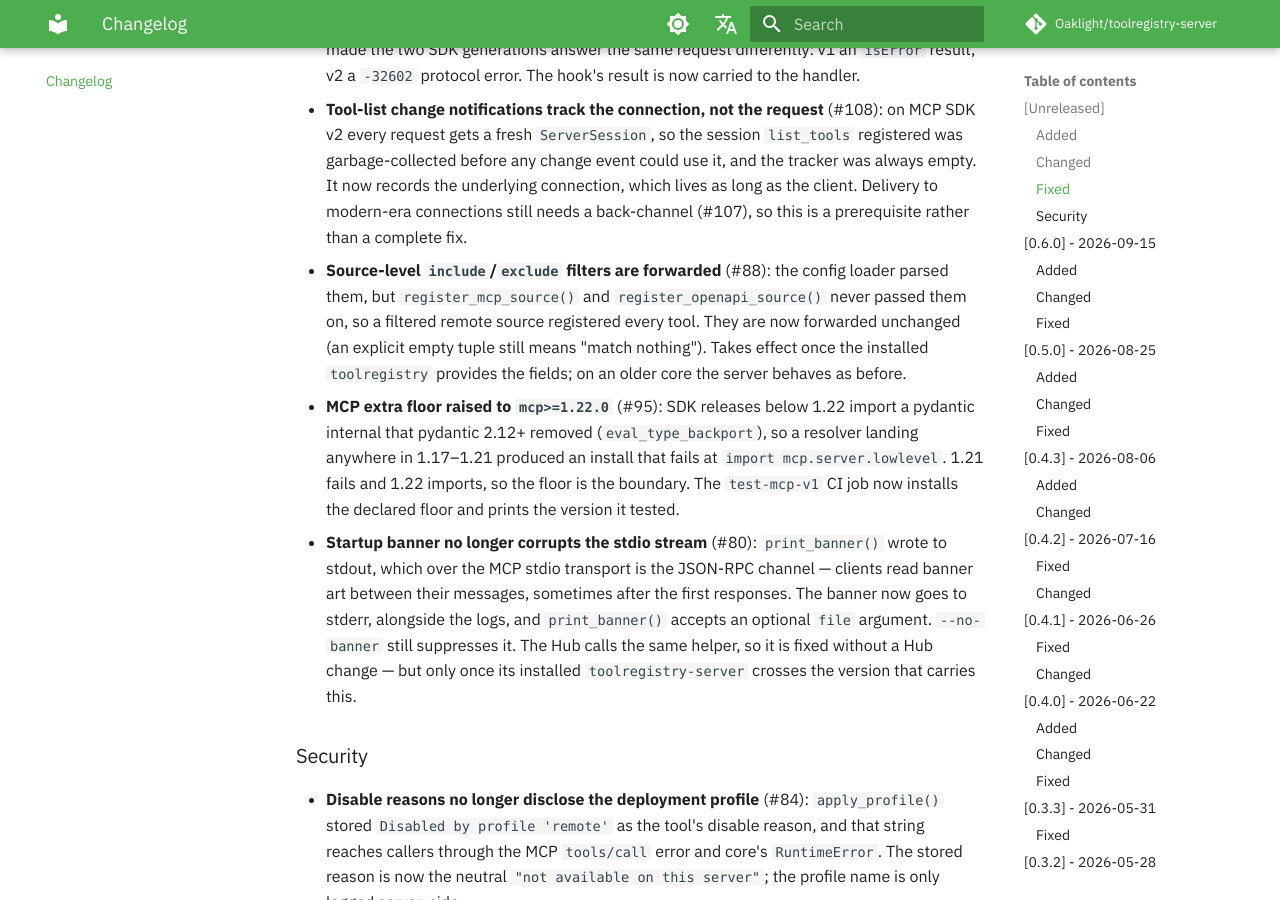
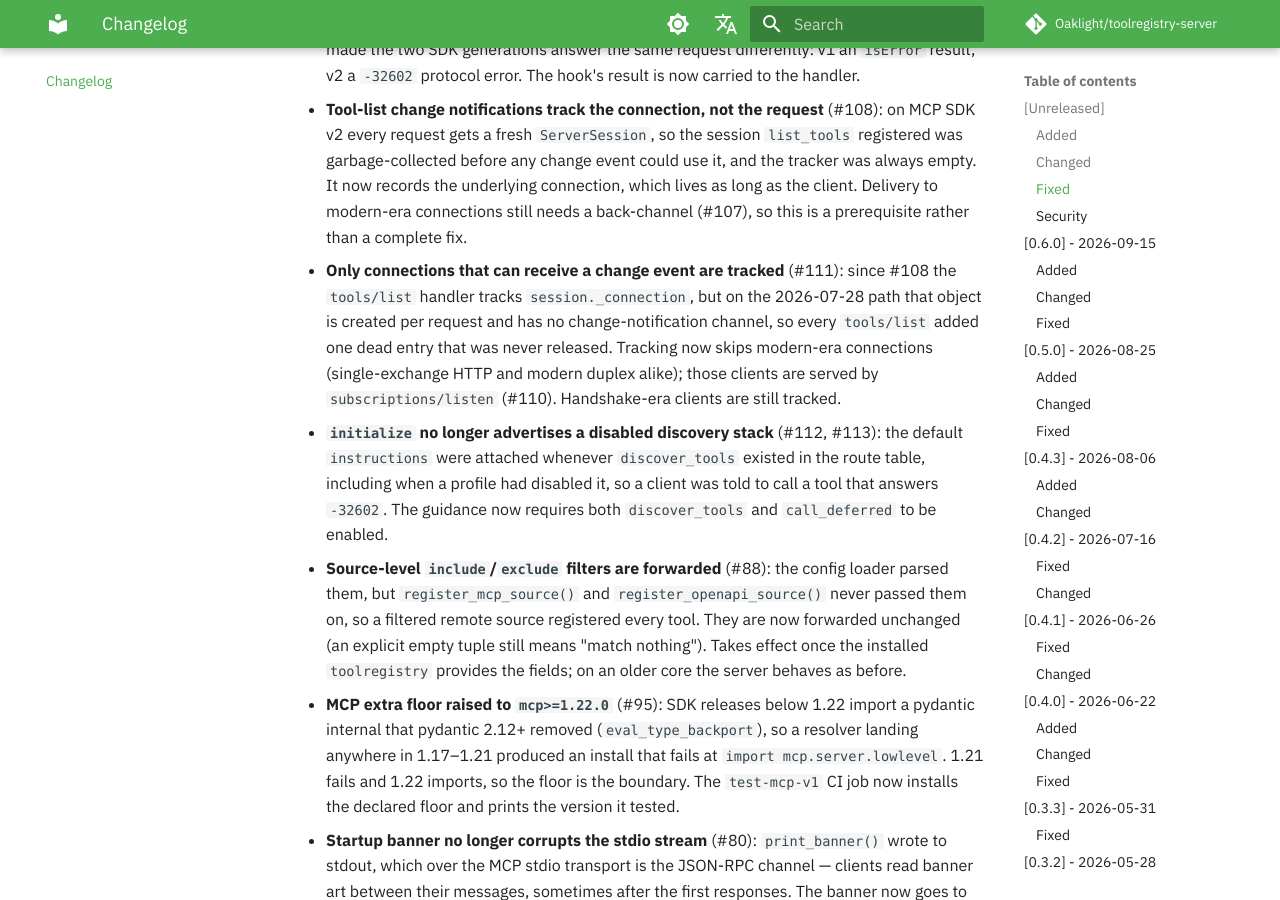
Before and after one commit to Oaklight/toolregistry-server, an MkDocs documentation site: the page built from docs/changelog.md, in a window 1280 px wide and 900 px high, scrolled down 1878 px. Built offline with MkDocs 1.6.1 and Material for MkDocs 9.7.7, drawn with Linux system fonts in a browser that asks for light colours; some web fonts are replaced; comment, search, counter and statistics services are not loaded.

Commit message:
docs: track only deliverable connections; gate instructions on enabled discovery (#111, #112)

```diff
--- a/docs/changelog.md
+++ b/docs/changelog.md
@@ -24,6 +24,8 @@ The format is based on [Keep a Changelog](https://keepachangelog.com/en/1.1.0/),
 
 - **A `tools/call` resolves its route once** (#97): the route was looked up twice — once in the SDK v1 pre-dispatch hook, once in the handler. A disable landing between the lookups made the two SDK generations answer the same request differently: v1 an `isError` result, v2 a `-32602` protocol error. The hook's result is now carried to the handler.
 - **Tool-list change notifications track the connection, not the request** (#108): on MCP SDK v2 every request gets a fresh `ServerSession`, so the session `list_tools` registered was garbage-collected before any change event could use it, and the tracker was always empty. It now records the underlying connection, which lives as long as the client. Delivery to modern-era connections still needs a back-channel (#107), so this is a prerequisite rather than a complete fix.
+- **Only connections that can receive a change event are tracked** (#111): since #108 the `tools/list` handler tracks `session._connection`, but on the 2026-07-28 path that object is created per request and has no change-notification channel, so every `tools/list` added one dead entry that was never released. Tracking now skips modern-era connections (single-exchange HTTP and modern duplex alike); those clients are served by `subscriptions/listen` (#110). Handshake-era clients are still tracked.
+- **`initialize` no longer advertises a disabled discovery stack** (#112, #113): the default `instructions` were attached whenever `discover_tools` existed in the route table, including when a profile had disabled it, so a client was told to call a tool that answers `-32602`. The guidance now requires both `discover_tools` and `call_deferred` to be enabled.
 - **Source-level `include`/`exclude` filters are forwarded** (#88): the config loader parsed them, but `register_mcp_source()` and `register_openapi_source()` never passed them on, so a filtered remote source registered every tool. They are now forwarded unchanged (an explicit empty tuple still means "match nothing"). Takes effect once the installed `toolregistry` provides the fields; on an older core the server behaves as before.
 - **MCP extra floor raised to `mcp>=1.22.0`** (#95): SDK releases below 1.22 import a pydantic internal that pydantic 2.12+ removed (`eval_type_backport`), so a resolver landing anywhere in 1.17–1.21 produced an install that fails at `import mcp.server.lowlevel`. 1.21 fails and 1.22 imports, so the floor is the boundary. The `test-mcp-v1` CI job now installs the declared floor and prints the version it tested.
 - **Startup banner no longer corrupts the stdio stream** (#80): `print_banner()` wrote to stdout, which over the MCP stdio transport is the JSON-RPC channel — clients read banner art between their messages, sometimes after the first responses. The banner now goes to stderr, alongside the logs, and `print_banner()` accepts an optional `file` argument. `--no-banner` still suppresses it. The Hub calls the same helper, so it is fixed without a Hub change — but only once its installed `toolregistry-server` crosses the version that carries this.
```
